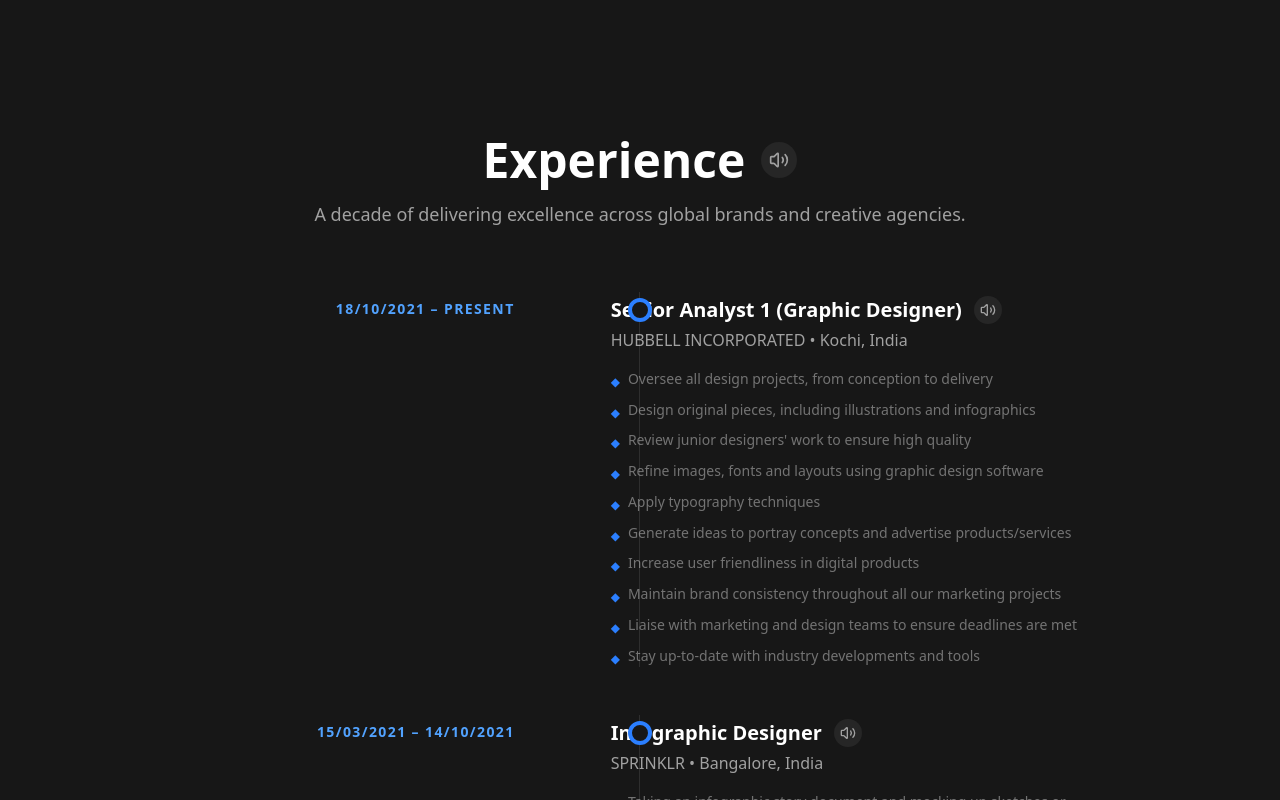
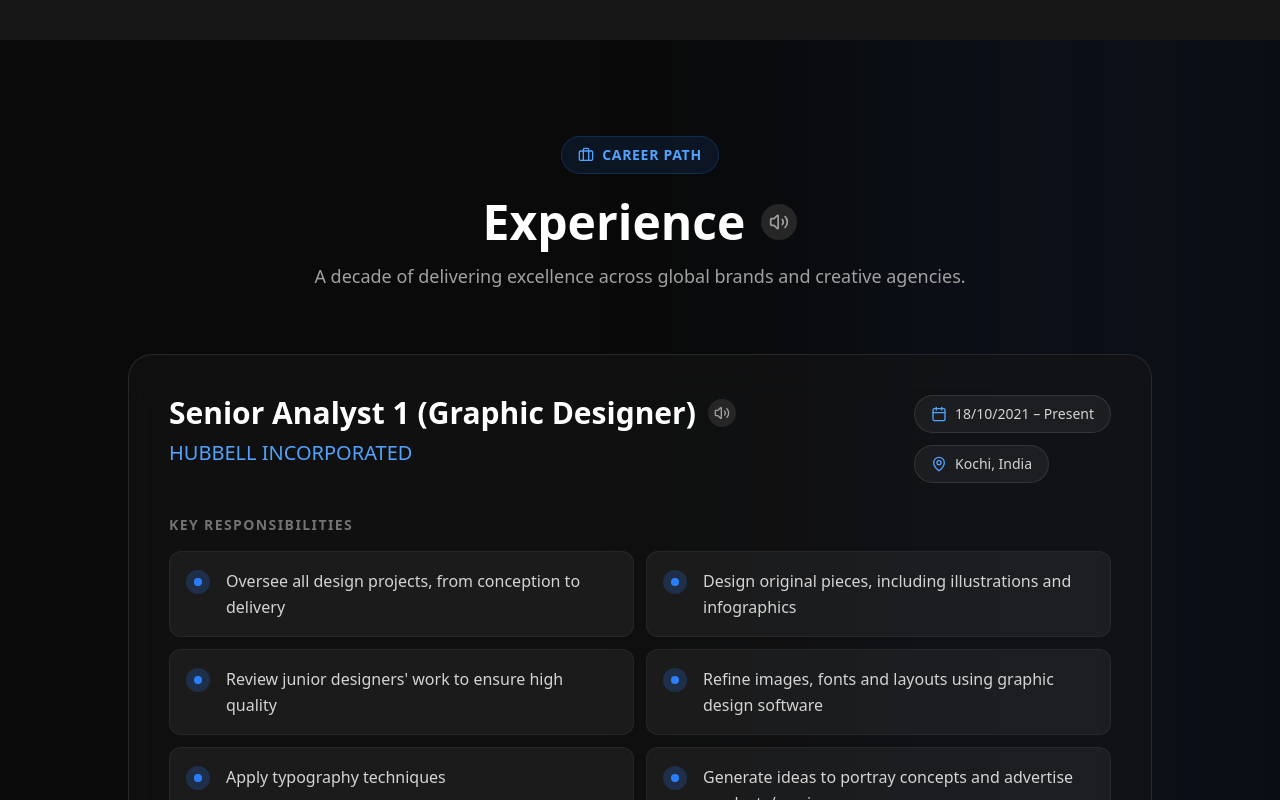
Before and after one commit to GeorgkuttyMC-bit/George-s-Portfolio-, a React (Vite) app: page / in a window 1280 px wide. Shown: the part 2360-3160 px from the top of the page. Built offline with nearby package versions, Linux system fonts and the light colour scheme.

Commit message:
feat: add education section
- Implement Education component with dynamic data support
- Add localized content for English and German
- Integrate education data and section styling
- Update Experience component background styling

```diff
--- a/src/App.tsx
+++ b/src/App.tsx
@@ -7,6 +7,7 @@
 import Hero from "./components/Hero";
 import About from "./components/About";
 import Experience from "./components/Experience";
+import Education from "./components/Education";
 import Portfolio from "./components/Portfolio";
 import YoutubeVideos from "./components/YoutubeVideos";
 import Skills from "./components/Skills";
@@ -26,6 +27,7 @@
           <About />
           <Skills />
           <Experience />
+          <Education />
           <Certifications />
           <Portfolio />
           <YoutubeVideos />
--- /dev/null
+++ b/src/components/Education.tsx
@@ -0,0 +1,67 @@
+import { motion } from "motion/react";
+import { education } from "../data";
+import { education_de } from "../i18n/data_de";
+import { useLanguage } from "../context/LanguageContext";
+import SectionVoiceover from "./SectionVoiceover";
+import { GraduationCap } from "lucide-react";
+
+export default function Education() {
+  const { t, language } = useLanguage();
+
+  const currentEducation = language === 'de' ? education_de : education;
+
+  return (
+    <section id="education" className="py-24 bg-neutral-950 relative">
+      <div className="container mx-auto px-6 lg:px-12">
+        <motion.div
+          initial={{ opacity: 0, y: 20 }}
+          whileInView={{ opacity: 1, y: 0 }}
+          viewport={{ once: true }}
+          className="text-center mb-16"
+        >
+          <div className="flex justify-center mb-6">
+            <div className="w-16 h-16 rounded-2xl bg-blue-500/10 flex items-center justify-center">
+              <GraduationCap className="w-8 h-8 text-blue-400" />
+            </div>
+          </div>
+          <h2 className="text-3xl md:text-5xl font-bold text-white mb-4 flex items-center justify-center gap-4">
+            {t('education.title')}
+            <SectionVoiceover sectionId="education" text={t('voiceover.education') + " " + currentEducation.map(e => e.degree + " from " + e.institution).join(". ")} />
+          </h2>
+          <p className="text-neutral-400 max-w-2xl mx-auto text-lg">
+            {t('education.description')}
+          </p>
+        </motion.div>
+
+        <div className="max-w-3xl mx-auto">
+          {currentEducation.map((edu, index) => (
+            <motion.div
+              key={edu.id}
+              initial={{ opacity: 0, y: 30 }}
+              whileInView={{ opacity: 1, y: 0 }}
+              viewport={{ once: true, margin: "-50px" }}
+              transition={{ duration: 0.6, delay: index * 0.1 }}
+              className="bg-neutral-900 rounded-2xl p-8 border border-white/5 hover:border-white/10 transition-colors"
+            >
+              <div className="flex flex-col md:flex-row md:items-center justify-between gap-4 mb-4">
+                <div>
+                  <h3 className="text-2xl font-bold text-white mb-1 flex items-center gap-3">
+                    {edu.degree}
+                    <SectionVoiceover sectionId={`edu-${edu.id}`} text={`${edu.degree} from ${edu.institution}. ${edu.date}. ${edu.description}`} size="sm" />
+                  </h3>
+                  <div className="text-blue-400 font-medium text-lg">{edu.institution}</div>
+                </div>
+                <div className="inline-flex items-center px-4 py-1.5 rounded-full bg-white/5 border border-white/10 text-neutral-300 text-sm font-medium whitespace-nowrap">
+                  {edu.date}
+                </div>
+              </div>
+              <p className="text-neutral-400 leading-relaxed">
+                {edu.description}
+              </p>
+            </motion.div>
+          ))}
+        </div>
+      </div>
+    </section>
+  );
+}
--- a/src/components/Experience.tsx
+++ b/src/components/Experience.tsx
@@ -1,8 +1,10 @@
+import React from "react";
 import { motion } from "motion/react";
 import { experiences } from "../data";
 import { experiences_de } from "../i18n/data_de";
 import { useLanguage } from "../context/LanguageContext";
 import SectionVoiceover from "./SectionVoiceover";
+import { Briefcase, Calendar, MapPin } from "lucide-react";
 
 export default function Experience() {
   const { t, language } = useLanguage();
@@ -10,14 +12,24 @@
   const currentExperiences = language === 'de' ? experiences_de : experiences;
 
   return (
-    <section id="experience" className="py-24 bg-neutral-900 relative">
-      <div className="container mx-auto px-6 lg:px-12">
+    <section id="experience" className="py-24 bg-neutral-950 relative overflow-hidden">
+      {/* Decorative background */}
+      <div className="absolute top-0 left-0 w-full h-full overflow-hidden z-0 pointer-events-none">
+        <div className="absolute top-[-10%] right-[-5%] w-[40%] h-[40%] rounded-full bg-blue-900/10 blur-[120px]" />
+        <div className="absolute bottom-[-10%] left-[-5%] w-[40%] h-[40%] rounded-full bg-indigo-900/10 blur-[120px]" />
+      </div>
+
+      <div className="container mx-auto px-6 lg:px-12 relative z-10">
         <motion.div
           initial={{ opacity: 0, y: 20 }}
           whileInView={{ opacity: 1, y: 0 }}
           viewport={{ once: true }}
           className="text-center mb-16"
         >
+          <div className="inline-flex items-center justify-center gap-2 px-4 py-2 rounded-full bg-blue-500/10 border border-blue-500/20 text-blue-400 mb-6">
+            <Briefcase className="w-4 h-4" />
+            <span className="font-semibold tracking-wider text-sm uppercase">Career Path</span>
+          </div>
           <h2 className="text-3xl md:text-5xl font-bold text-white mb-4 flex items-center justify-center gap-4">
             {t('experience.title')}
             <SectionVoiceover sectionId="experience" text={t('voiceover.experience') + " " + currentExperiences.map(e => e.role + " at " + e.company).join(". ")} />
@@ -27,52 +39,55 @@
           </p>
         </motion.div>
 
-        <div className="max-w-4xl mx-auto">
+        <div className="max-w-5xl mx-auto space-y-8">
           {currentExperiences.map((exp, index) => (
             <motion.div
               key={exp.id}
               initial={{ opacity: 0, y: 30 }}
               whileInView={{ opacity: 1, y: 0 }}
               viewport={{ once: true, margin: "-50px" }}
-              transition={{ duration: 0.6, delay: index * 0.1 }}
-              className="relative pl-8 md:pl-0 mb-12 last:mb-0"
+              transition={{ duration: 0.5, delay: index * 0.1 }}
+              className="bg-neutral-900/50 backdrop-blur-xl border border-white/10 rounded-3xl p-6 md:p-10 hover:border-white/20 hover:bg-neutral-900/80 transition-all group"
             >
-              <div className="md:grid md:grid-cols-12 gap-8 items-start relative">
-                {/* Timeline line */}
-                <div className="absolute left-0 md:left-1/2 md:-ml-px top-0 h-full w-px bg-white/10 hidden md:block" />
-
-                {/* Mobile timeline line */}
-                <div className="absolute left-[11px] top-8 bottom-[-48px] w-px bg-white/10 md:hidden last:hidden" />
-
-                {/* Dot */}
-                <div className="absolute left-0 top-1.5 w-6 h-6 rounded-full bg-neutral-900 border-4 border-blue-500 z-10 md:left-1/2 md:-ml-3" />
-
-                {/* Left side (Date) on Desktop */}
-                <div className="hidden md:block md:col-span-5 text-right pt-1 pr-8">
-                  <span className="text-sm font-semibold tracking-widest uppercase text-blue-400">{exp.date}</span>
-                </div>
-
-                {/* Content */}
-                <div className="md:col-span-7 md:pl-8 pt-1">
-                  <div className="md:hidden mb-2">
-                    <span className="text-sm font-semibold tracking-widest uppercase text-blue-400">{exp.date}</span>
-                  </div>
-
-                  <h3 className="text-xl font-bold text-white mb-1 flex items-center gap-3">
+              <div className="flex flex-col md:flex-row md:items-start justify-between gap-6 mb-8">
+                <div>
+                  <h3 className="text-2xl md:text-3xl font-bold text-white mb-2 flex items-center gap-3">
                     {exp.role}
                     <SectionVoiceover sectionId={`exp-${exp.id}`} text={`${exp.role} at ${exp.company} from ${exp.date}. ` + exp.description.join(". ")} size="sm" />
                   </h3>
-                  <div className="text-neutral-400 font-medium mb-4">{exp.company} &bull; {exp.location}</div>
+                  <div className="text-xl text-blue-400 font-medium">
+                    {exp.company}
+                  </div>
+                </div>
+                <div className="flex flex-col sm:flex-row md:flex-col gap-3">
+                  <div className="inline-flex items-center gap-2 px-4 py-2 rounded-full bg-white/5 border border-white/10 text-neutral-300 text-sm font-medium w-fit">
+                    <Calendar className="w-4 h-4 text-blue-400" />
+                    {exp.date}
+                  </div>
+                  <div className="inline-flex items-center gap-2 px-4 py-2 rounded-full bg-white/5 border border-white/10 text-neutral-300 text-sm font-medium w-fit">
+                    <MapPin className="w-4 h-4 text-blue-400" />
+                    {exp.location}
+                  </div>
+                </div>
+              </div>
 
-                  <ul className="space-y-2">
-                    {exp.description.map((desc, i) => (
-                      <li key={i} className="text-neutral-500 text-sm leading-relaxed flex items-start">
-                        <span className="text-blue-500 mr-2 mt-1.5 text-xs">◆</span>
+              <div className="space-y-4">
+                <h4 className="text-sm font-semibold tracking-widest uppercase text-neutral-500 mb-4">Key Responsibilities</h4>
+                <ul className="grid gap-3 sm:grid-cols-1 md:grid-cols-2">
+                  {exp.description.map((desc, i) => (
+                    <li
+                      key={i}
+                      className="flex items-start gap-4 p-4 rounded-xl bg-white/5 border border-white/5 group-hover:bg-white/10 transition-colors"
+                    >
+                      <div className="w-6 h-6 rounded-full bg-blue-500/20 flex items-center justify-center flex-shrink-0 mt-0.5">
+                        <div className="w-2 h-2 rounded-full bg-blue-500" />
+                      </div>
+                      <span className="text-neutral-300 leading-relaxed text-sm md:text-base">
                         {desc}
-                      </li>
-                    ))}
-                  </ul>
-                </div>
+                      </span>
+                    </li>
+                  ))}
+                </ul>
               </div>
             </motion.div>
           ))}
--- a/src/data.ts
+++ b/src/data.ts
@@ -170,6 +170,16 @@
   "Microsoft PowerPoint", "Microsoft Word", "Microsoft Excel"
 ];
 
+export const education = [
+  {
+    id: 1,
+    degree: "BSc Electronics",
+    institution: "MG University",
+    date: "2007 – 2010",
+    description: "Completed Bachelor of Science in Electronics."
+  }
+];
+
 export const certifications = [
   { id: "7452368765905969152", title: "AI and Career Empowerment" },
   { id: "7402581772179337216", title: "Methods of AI I – Intelligent Agents" },
--- a/src/i18n/data_de.ts
+++ b/src/i18n/data_de.ts
@@ -149,6 +149,16 @@
   },
 ];
 
+export const education_de = [
+  {
+    id: 1,
+    degree: "BSc Elektronik",
+    institution: "MG University",
+    date: "2007 – 2010",
+    description: "Abschluss Bachelor of Science in Elektronik."
+  }
+];
+
 export const certifications_de = [
   { id: "7452368765905969152", title: "KI und Karriereförderung" },
   { id: "7402581772179337216", title: "Methoden der KI I – Intelligente Agenten" },
--- a/src/i18n/translations.ts
+++ b/src/i18n/translations.ts
@@ -43,6 +43,10 @@
       description: 'A decade of delivering excellence across global brands and creative agencies.',
       present: 'Present'
     },
+    education: {
+      title: 'Education',
+      description: 'My academic background and qualifications.'
+    },
     certifications: {
       title: 'Certifications',
       subtitle: 'Continuous Learning',
@@ -68,6 +72,7 @@
       about: "About me. I am a highly creative and multitalented Senior Graphic Designer with more than 10 years of experience in managing graphic design projects from inception to execution.",
       skills: "My skills. I have a comprehensive toolkit combining traditional graphic design mastery with cutting-edge Generative AI capabilities. My arsenal includes Adobe Firefly, Midjourney, Adobe Creative Suite, and more.",
       experience: "My experience. A decade of delivering excellence across global brands and creative agencies.",
+      education: "My education. My academic background and qualifications.",
       portfolio: "My portfolio. Here is a showcase of my recent design projects and brand identity creations.",
       youtube: "My YouTube channel. Watch my latest videos and tutorials on graphic design and AI."
     }
@@ -114,6 +119,10 @@
       description: 'Ein Jahrzehnt der Exzellenz bei globalen Marken und Kreativagenturen.',
       present: 'Heute'
     },
+    education: {
+      title: 'Bildung',
+      description: 'Mein akademischer Hintergrund und Qualifikationen.'
+    },
     certifications: {
       title: 'Zertifizierungen',
       subtitle: 'Kontinuierliches Lernen',
@@ -139,6 +148,7 @@
       about: "Über mich. Ich bin ein hochkreativer und vielseitiger Senior Grafikdesigner mit mehr als 10 Jahren Erfahrung in der Leitung von Grafikdesignprojekten von der Konzeption bis zur Ausführung.",
       skills: "Meine Fähigkeiten. Ein umfassendes Toolkit, das traditionelle Grafikdesign-Meisterschaft mit modernsten generativen KI-Fähigkeiten kombiniert. Mein Arsenal umfasst Adobe Firefly, Midjourney, Adobe Creative Suite und mehr.",
       experience: "Meine Erfahrung. Ein Jahrzehnt der Exzellenz bei globalen Marken und Kreativagenturen.",
+      education: "Meine Bildung. Mein akademischer Hintergrund und Qualifikationen.",
       portfolio: "Mein Portfolio. Hier ist ein Schaufenster meiner aktuellen Designprojekte und Markenidentitätskreationen.",
       youtube: "Mein YouTube-Kanal. Sehen Sie sich meine neuesten Videos und Tutorials zu Grafikdesign und KI an."
     }
```
